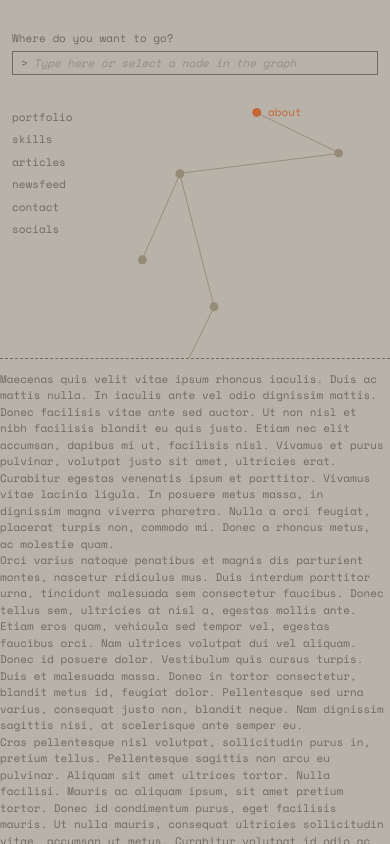
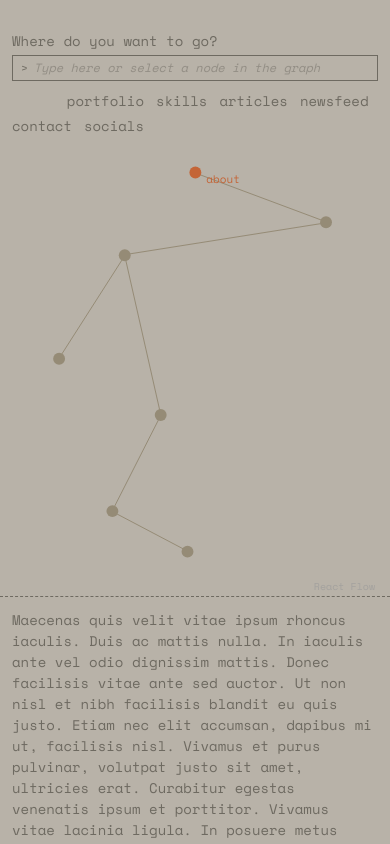
Before and after one commit to Candyfair/my-portfolio, a React (Vite) app: page / in a window 390 px wide. Both pictures are taken after a click on the element "about". Built offline with nearby package versions, Linux system fonts and the light colour scheme.

Commit message:
Menus + drag sur mobile ok

```diff
--- a/src/App.tsx
+++ b/src/App.tsx
@@ -5,6 +5,7 @@ import { PortfolioGraph } from './components/PortfolioGraph'
 import { ContentPanel } from './components/ContentPanel'
 import { SkillsOverlay } from './components/SkillsOverlay'
 import { useSelection } from './context/SelectionContext'
+import { useIsMobile } from './hooks/useIsMobile'
 
 const NAV_ITEMS = ['about', 'portfolio', 'skills', 'articles', 'newsfeed', 'contact', 'socials'] as const
 
@@ -12,13 +13,15 @@ const SKILLS_OVERLAY_BOTTOM_MARGIN = 20  // px gap between lowest skills card an
 
 function App() {
   const { selectedId, selectedScreenPos, select, deselect } = useSelection()
+  const isMobile = useIsMobile()
 
   const separatorRef = useRef<HTMLDivElement>(null)
-  const navRef = useRef<HTMLElement>(null)
+  const navRef = useRef<HTMLDivElement>(null)
   const [separatorBottom, setSeparatorBottom] = useState(0)
   const [navBottom, setNavBottom] = useState(0)
   const [skillsCardsBottom, setSkillsCardsBottom] = useState(0)
-  const effectiveSeparatorBottom = Math.max(separatorBottom, skillsCardsBottom + SKILLS_OVERLAY_BOTTOM_MARGIN)
+  // Skills-specific separator: sits below the lowest card. Isolated — never shared with general panel.
+  const skillsSeparatorBottom = Math.max(separatorBottom, skillsCardsBottom + SKILLS_OVERLAY_BOTTOM_MARGIN)
 
   const [inputValue, setInputValue] = useState('')
   const [inputError, setInputError] = useState('')
@@ -80,7 +83,7 @@ function App() {
         >
           {/* Where do you want to go? */}
           <div style={{ marginBottom: '0.75rem' }}>
-            <p style={{ margin: '0 0 4px', fontSize: '11px' }}>Where do you want to go?</p>
+            <p style={{ margin: '0 0 4px', fontSize: isMobile ? '14px' : '11px' }}>Where do you want to go?</p>
             <div
               style={{
                 display: 'flex',
@@ -104,7 +107,7 @@ function App() {
                   outline: 'none',
                   color: 'var(--color-fg)',
                   fontFamily: 'inherit',
-                  fontSize: '11px',
+                  fontSize: isMobile ? '12px' : '11px',
                   fontStyle: 'italic',
                 }}
               />
@@ -116,26 +119,28 @@ function App() {
             )}
           </div>
 
-          {/* Nav + Graph */}
+          {/* Nav + Graph — ref tracks the container bottom for ContentPanel's rise cap (SPEC §7) */}
           <div
+            ref={navRef}
             style={{
               display: 'flex',
               flex: 1,
               minHeight: 0,
-              maxHeight: '45vh',
+              maxHeight: isMobile ? '60vh' : '45vh',
               gap: '0.5rem',
+              flexDirection: isMobile ? 'column' : 'row',
             }}
           >
-            {/* Static nav list */}
+            {/* Static nav list — vertical column on desktop, wrapping row on mobile */}
             <nav
-              ref={navRef}
               style={{
                 display: 'flex',
-                flexDirection: 'column',
-                gap: '6px',
-                minWidth: '90px',
-                fontSize: '11px',
-                paddingTop: '2px',
+                flexDirection: isMobile ? 'row' : 'column',
+                flexWrap: isMobile ? 'wrap' : 'nowrap',
+                gap: isMobile ? '4px 12px' : '6px',
+                minWidth: isMobile ? undefined : '90px',
+                fontSize: isMobile ? '14px' : '11px',
+                paddingTop: isMobile ? 0 : '2px',
                 alignSelf: 'flex-start',
               }}
             >
@@ -156,7 +161,7 @@ function App() {
               ))}
             </nav>
 
-            {/* Graph */}
+            {/* Graph — takes remaining width on desktop, full width below nav on mobile */}
             <div style={{ flex: 1, minHeight: 0 }}>
               <PortfolioGraph />
             </div>
@@ -201,7 +206,10 @@ function App() {
 
       <SkillsOverlay onCardsBottomChange={setSkillsCardsBottom} />
 
-      <ContentPanel separatorBottom={effectiveSeparatorBottom} navBottom={navBottom} />
+      <ContentPanel
+        separatorBottom={selectedId === 'skills' && !isMobile ? skillsSeparatorBottom : separatorBottom}
+        navBottom={navBottom}
+      />
     </LayoutGroup>
   )
 }
--- a/src/components/ContentPanel.tsx
+++ b/src/components/ContentPanel.tsx
@@ -2,8 +2,42 @@ import { AnimatePresence, motion } from 'framer-motion'
 import { useEffect, useRef, useState } from 'react'
 import type { ReactNode } from 'react'
 import { useSelection } from '../context/SelectionContext'
+import { useIsMobile } from '../hooks/useIsMobile'
 
-const NAV_GAP_PX = 120
+// navBottom now tracks the nav+graph container bottom (see App.tsx navRef), so no extra gap needed
+const NAV_GAP_PX = 0
+
+// Mobile skills: vertical card stack matching MOBILE - Skills.png order
+const SKILLS_MOBILE_CARDS = [
+  { key: 'stack',     title: 'Languages & Frameworks', items: ['JavaScript (ES6+)', 'TypeScript', 'HTML5', 'CSS3', 'React', 'React Native', 'Redux', 'RTK Query', 'react-hook-form', 'Node.js', 'TailwindCSS', 'SASS', 'CSS Modules'] },
+  { key: 'dataviz',   title: 'Data Visualization',     items: ['D3.js (force simulations, custom SVG/HTML rendering)', 'Recharts', 'VictoryChart'] },
+  { key: 'ai',        title: 'AI / LLM',               items: ['Local LLM integration (Ollama)', 'SSE streaming', 'anti-hallucination pipelines', 'multilingual few-shot prompting'] },
+  { key: 'testing',   title: 'Testing',                items: ['Jest', 'Vitest', 'React Testing Library'] },
+  { key: 'databases', title: 'Databases',              items: ['SQL', 'PostgreSQL'] },
+  { key: 'ui',        title: 'UI Design',              items: ['Figma', 'Photoshop', 'Illustrator', 'InDesign'] },
+  { key: 'tools',     title: 'Tools & Environment',    items: ['Vite', 'Expo', 'Git', 'GitHub', 'Vercel', 'VSCode', 'agentic tool-assisted development (Claude Code)'] },
+  { key: 'methods',   title: 'Methods',                items: ['Agile (Scrum/Kanban)', 'code review', 'technical documentation', 'requirements specification'] },
+  { key: 'languages', title: 'Languages',              items: ['French (native)', 'English (bilingual C2)'] },
+] as const
+
+function SkillsMobileStack() {
+  return (
+    <div style={{ display: 'flex', flexDirection: 'column', gap: '8px' }}>
+      {SKILLS_MOBILE_CARDS.map(card => (
+        <div
+          key={card.key}
+          style={{
+            border: '1px solid var(--color-fg)',
+            padding: '6px 10px',
+          }}
+        >
+          <div style={{ fontWeight: 700, marginBottom: 2 }}>{card.title}</div>
+          <div>{card.items.join(', ')}</div>
+        </div>
+      ))}
+    </div>
+  )
+}
 
 interface ContentPanelProps {
   separatorBottom: number
@@ -68,6 +102,7 @@ const PLACEHOLDER: Record<string, ReactNode> = {
 
 export function ContentPanel({ separatorBottom, navBottom }: ContentPanelProps) {
   const { selectedId } = useSelection()
+  const isMobile = useIsMobile()
   const contentRef = useRef<HTMLDivElement>(null)
   const [contentHeight, setContentHeight] = useState(0)
 
@@ -114,11 +149,11 @@ export function ContentPanel({ separatorBottom, navBottom }: ContentPanelProps)
           <div
             ref={contentRef}
             style={{
-              padding: '1rem 0 1.5rem',
-              fontSize: '11px',
+              padding: isMobile ? '1rem 12px 1.5rem' : '1rem 0 1.5rem',
+              fontSize: isMobile ? '14px' : '11px',
             }}
           >
-            {PLACEHOLDER[selectedId]}
+            {isMobile && selectedId === 'skills' ? <SkillsMobileStack /> : PLACEHOLDER[selectedId]}
           </div>
         </motion.div>
       )}
--- a/src/components/PortfolioGraph.tsx
+++ b/src/components/PortfolioGraph.tsx
@@ -12,17 +12,19 @@ import {
 import '@xyflow/react/dist/style.css'
 import { forceSimulation, forceLink, forceX, forceY } from 'd3-force'
 import type { Simulation, SimulationNodeDatum } from 'd3-force'
-import { GRAPH_NODES, GRAPH_EDGES } from '../data/graphData'
+import { GRAPH_NODES, GRAPH_NODES_MOBILE, GRAPH_EDGES } from '../data/graphData'
 import { useSelection } from '../context/SelectionContext'
 import { motion } from 'framer-motion'
 
-const DOT_PX = 10
+const DOT_PX = 12
+const TOUCH_TARGET_PX = 44
 const COLOR = '#958B76'
 const DRAG_LINK_STRENGTH = 0.08   // spring that pulls neighbors during drag — tune for elastic lag
 const NEIGHBOR_RETURN_STRENGTH = 0.005  // weak anchor-return force after release — tune for return speed
 
 const hiddenHandle: CSSProperties = {
   opacity: 0,
+  pointerEvents: 'none',
   width: 1,
   height: 1,
   minWidth: 1,
@@ -45,6 +47,14 @@ function DotNode({ id }: NodeProps) {
         opacity: dimmed ? 0.35 : 1, transition: 'opacity 0.3s ease',
       }}
     >
+      {/* Invisible extended hit zone — keeps the visual dot at 12px */}
+      <div style={{
+        position: 'absolute',
+        top: '50%', left: '50%',
+        transform: 'translate(-50%, -50%)',
+        width: TOUCH_TARGET_PX,
+        height: TOUCH_TARGET_PX,
+      }} />
       <Handle type="target" position={Position.Top} style={hiddenHandle} />
       <motion.div
         initial={false}
@@ -355,12 +365,16 @@ function GraphInner({
 export function PortfolioGraph() {
   const { nodeScreenPosRef, selectedId } = useSelection()
 
+  // Pick initial nodes/anchors once at mount based on viewport width.
+  // Anchors are fixed for the session — breakpoint changes mid-session are not handled.
+  const initialNodes = useRef(window.innerWidth < 768 ? GRAPH_NODES_MOBILE : GRAPH_NODES).current
+
   const anchorsRef = useRef(
-    GRAPH_NODES.map(n => ({ x: n.position.x, y: n.position.y }))
+    initialNodes.map(n => ({ x: n.position.x, y: n.position.y }))
   )
 
   const floatParamsRef = useRef<FloatParams[]>(
-    GRAPH_NODES.map(() => ({
+    initialNodes.map(() => ({
       ax: randBetween(...FLOAT_AMPLITUDE),
       ay: randBetween(...FLOAT_AMPLITUDE),
       fx: randBetween(...FLOAT_FREQ_X),
@@ -374,11 +388,11 @@ export function PortfolioGraph() {
   const draggingNodeIdRef = useRef<string | null>(null)
   const draggingNeighborIdsRef = useRef<string[]>([])
   const settlingRef = useRef<SettlingState | null>(null)
-  const nodeBlendRef = useRef<(BlendState | null)[]>(GRAPH_NODES.map(() => null))
+  const nodeBlendRef = useRef<(BlendState | null)[]>(initialNodes.map(() => null))
 
   const containerRef = useRef<HTMLDivElement>(null)
   const nodeExtentRef = useRef<[[number, number], [number, number]] | null>(null)
-  const [nodes, setNodes, onNodesChange] = useNodesState(GRAPH_NODES)
+  const [nodes, setNodes, onNodesChange] = useNodesState(initialNodes)
 
   type FrozenSnap = { startX: number; startY: number; startTime: number; targetX: number; targetY: number; snapDuration: number }
   const frozenSnapRef = useRef<FrozenSnap | null>(null)
--- a/src/components/SkillsOverlay.tsx
+++ b/src/components/SkillsOverlay.tsx
@@ -1,6 +1,7 @@
 import { useEffect, useRef } from 'react'
 import { AnimatePresence, motion } from 'framer-motion'
 import { useSelection } from '../context/SelectionContext'
+import { useIsMobile } from '../hooks/useIsMobile'
 
 const CARDS = [
   { key: 'languages', title: 'Languages',              w: 170, dx: -205, dy: -100, items: ['French (native)', 'English (bilingual C2)'] },
@@ -20,7 +21,9 @@ interface SkillsOverlayProps {
 
 export function SkillsOverlay({ onCardsBottomChange }: SkillsOverlayProps) {
   const { selectedId, selectedScreenPos } = useSelection()
-  const isOpen = selectedId === 'skills' && selectedScreenPos !== null
+  const isMobile = useIsMobile()
+  // On mobile, skills content is a vertical stack in ContentPanel — no floating overlay
+  const isOpen = selectedId === 'skills' && selectedScreenPos !== null && !isMobile
   const cardRefs = useRef<(HTMLDivElement | null)[]>([])
 
   useEffect(() => {
--- a/src/data/graphData.ts
+++ b/src/data/graphData.ts
@@ -10,6 +10,17 @@ export const GRAPH_NODES: Node[] = [
   { id: 'socials',   type: 'dot', position: { x: 104, y: 362 }, data: {} },
 ]
 
+// Same node IDs in the same order — SKILLS_IDX and all index-based refs remain valid
+export const GRAPH_NODES_MOBILE: Node[] = [
+  { id: 'about',     type: 'dot', position: { x: 170, y: 20  }, data: {} },
+  { id: 'portfolio', type: 'dot', position: { x: 305, y: 65  }, data: {} },
+  { id: 'skills',    type: 'dot', position: { x: 100, y: 105 }, data: {} },
+  { id: 'contact',   type: 'dot', position: { x: 35,  y: 210 }, data: {} },
+  { id: 'articles',  type: 'dot', position: { x: 130, y: 265 }, data: {} },
+  { id: 'newsfeed',  type: 'dot', position: { x: 90,  y: 360 }, data: {} },
+  { id: 'socials',   type: 'dot', position: { x: 155, y: 405 }, data: {} },
+]
+
 export const GRAPH_EDGES: Edge[] = [
   { id: 'e1', source: 'about',    target: 'portfolio', type: 'straight' },
   { id: 'e2', source: 'portfolio', target: 'skills',    type: 'straight' },
--- /dev/null
+++ b/src/hooks/useIsMobile.ts
@@ -0,0 +1,11 @@
+import { useState, useEffect } from 'react'
+
+export function useIsMobile(breakpoint = 768) {
+  const [isMobile, setIsMobile] = useState(() => window.innerWidth < breakpoint)
+  useEffect(() => {
+    function onResize() { setIsMobile(window.innerWidth < breakpoint) }
+    window.addEventListener('resize', onResize)
+    return () => window.removeEventListener('resize', onResize)
+  }, [breakpoint])
+  return isMobile
+}
```
Also changed, not shown: 1 other file (tests, documents, lock files or other folders).
